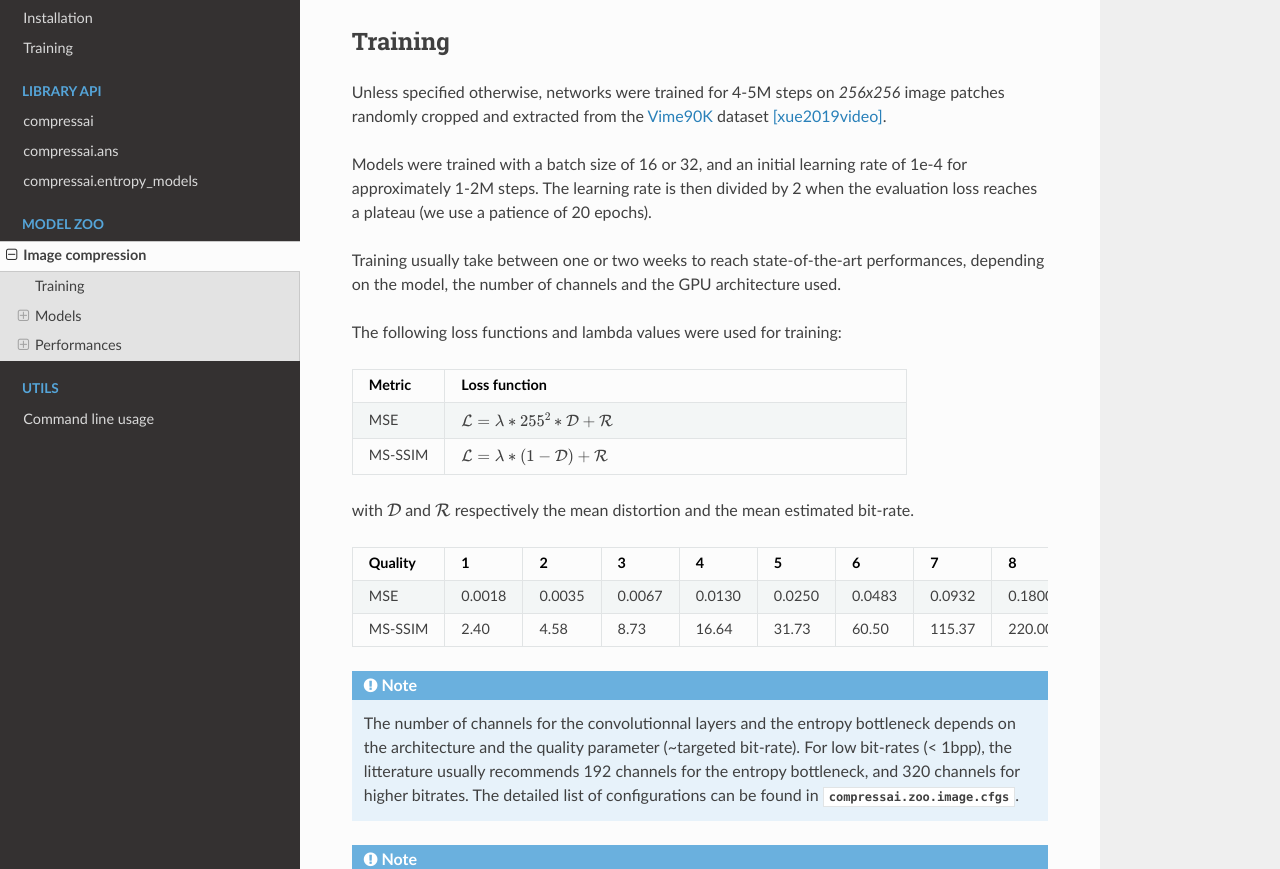
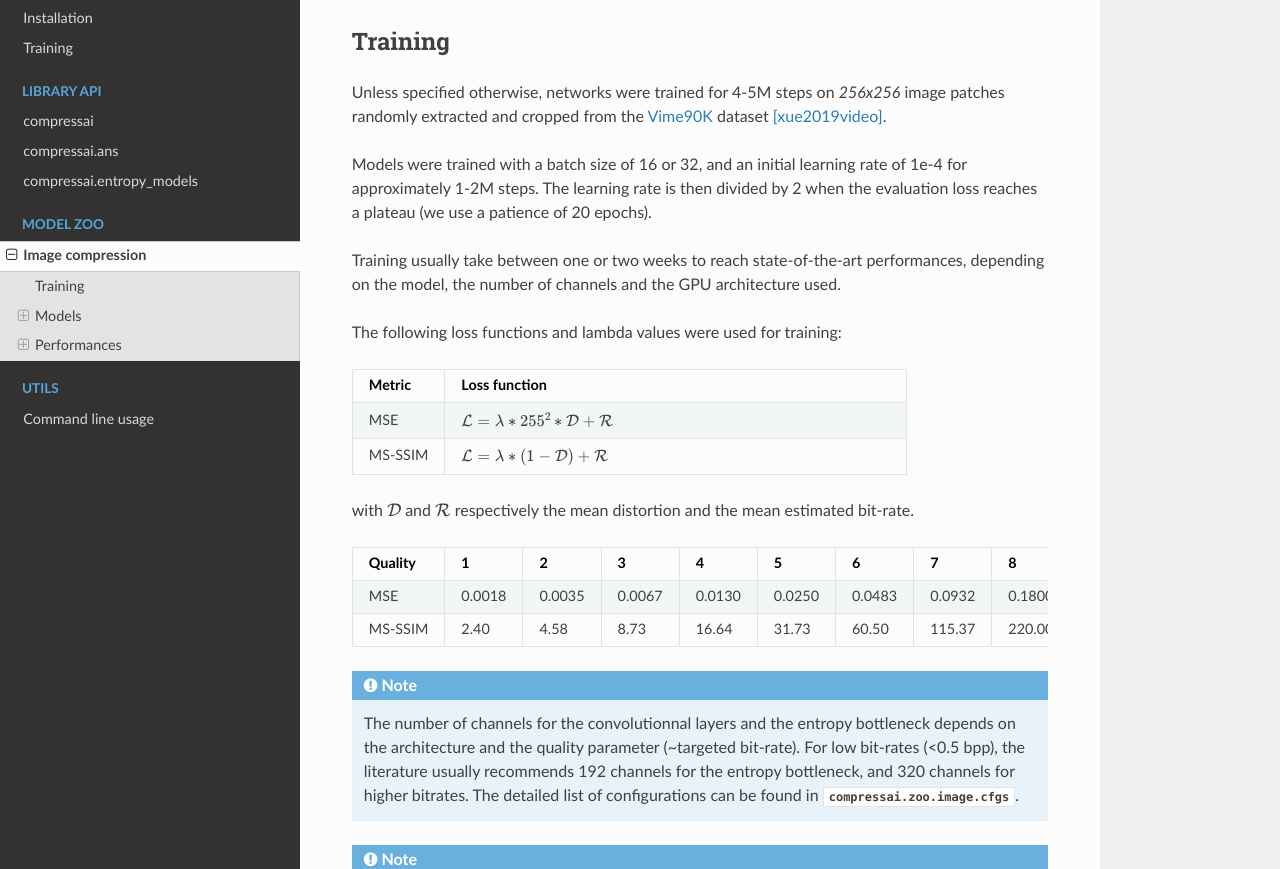
Before and after one commit to InterDigitalInc/CompressAI, a Sphinx documentation site: the page built from docs/source/zoo.rst, in a window 1280 px wide and 1400 px high, scrolled down 887 px. Shown: the part 175-1044 px from the top of the window. Built offline with Sphinx 7.4.7 and the Read the Docs theme 2.0.0, drawn with Linux system fonts in a browser that asks for light colours; pages that are not in the unit, such as notebooks, are missing from menus.

Commit message:
Fix minor errors in the training doc

```diff
--- a/docs/source/zoo.rst
+++ b/docs/source/zoo.rst
@@ -38,7 +38,7 @@ Training
 ~~~~~~~~
 
 Unless specified otherwise, networks were trained for 4-5M steps on *256x256*
-image patches randomly cropped and extracted from the `Vime90K
+image patches randomly extracted and cropped from the `Vime90K
 <http://toflow.csail.mit.edu/>`_ dataset [xue2019video]_.
 
 Models were trained with a batch size of 16 or 32, and an initial learning rate
@@ -71,7 +71,7 @@ distortion and the mean estimated bit-rate.
 
 .. note:: The number of channels for the convolutionnal layers and the entropy
    bottleneck depends on the architecture and the quality parameter (~targeted
-   bit-rate). For low bit-rates (< 1bpp), the litterature usually recommends 192
+   bit-rate). For low bit-rates (<0.5 bpp), the literature usually recommends 192
    channels for the entropy bottleneck, and 320 channels for higher bitrates.
    The detailed list of configurations can be found in
    :obj:`compressai.zoo.image.cfgs`.
```
